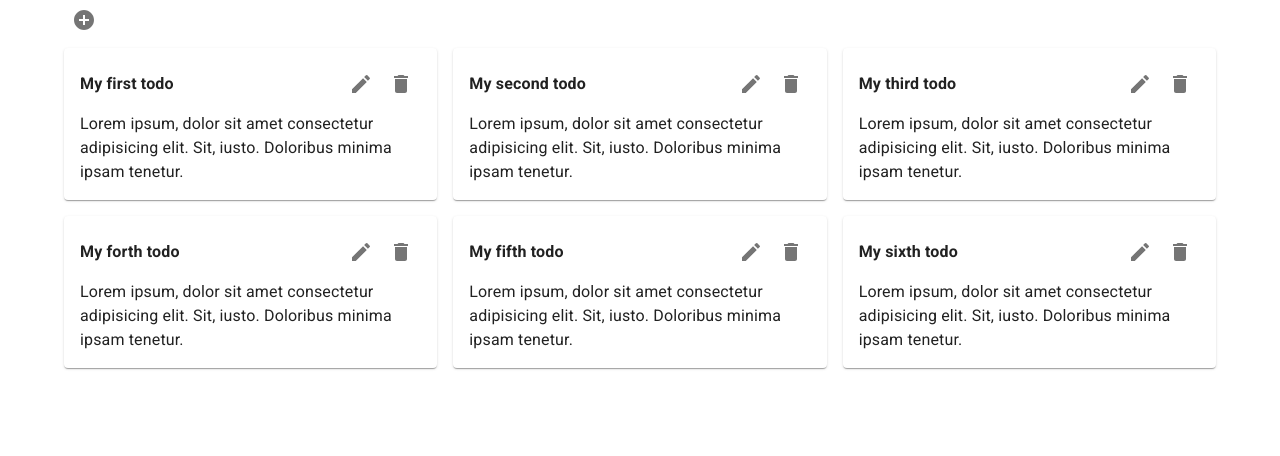
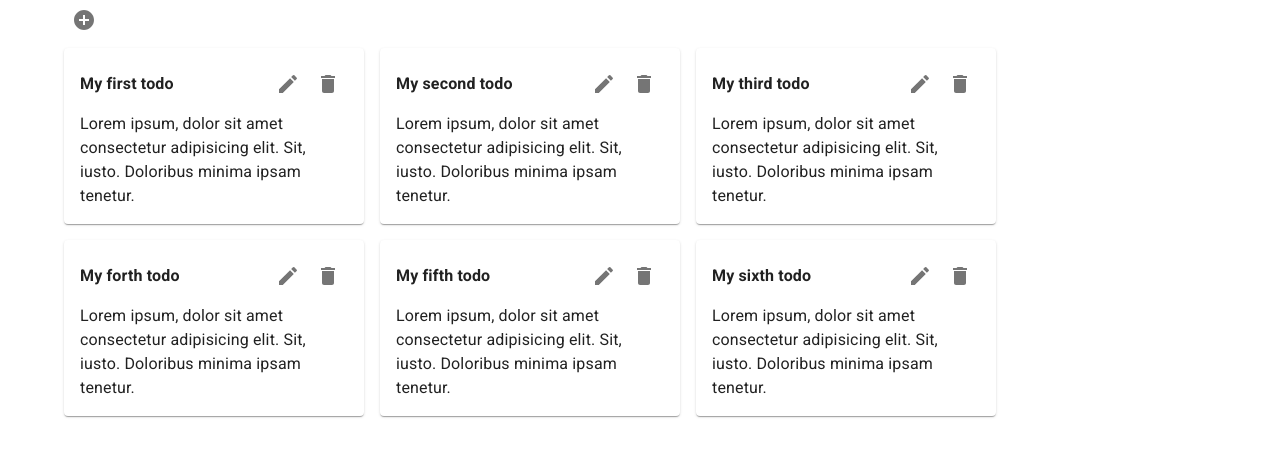
Before and after one commit to idanylomelnyk/Notify, a React (Vite) app: page / in a window 1280 px wide. Shown: the top 456 px of the page. Built offline with nearby package versions, Linux system fonts and the light colour scheme.

Commit message:
Add functionality to delete tasks

```diff
--- a/src/components/TodoItem/TodoItem.jsx
+++ b/src/components/TodoItem/TodoItem.jsx
@@ -9,9 +9,29 @@ import {
 import EditIcon from "@mui/icons-material/Edit";
 import DeleteIcon from "@mui/icons-material/Delete";
 
-export default function TodoItem({ id, title, text, complete }) {
+export default function TodoItem({
+  id,
+  title,
+  text,
+  complete,
+  todos,
+  setTodos,
+}) {
+  const deleteItem = (id) => {
+    setTodos((prev) => {
+      return prev.filter((item) => item.id !== id);
+    });
+  };
+
   return (
-    <ListItem sx={{ padding: 0, width: "300px", flexGrow: 1 }}>
+    <ListItem
+      sx={{
+        padding: 0,
+        width: "300px",
+        maxWidth: "300px",
+        flexGrow: 1,
+      }}
+    >
       <Card sx={{ padding: 2 }}>
         <Box
           sx={{
@@ -25,7 +45,11 @@ export default function TodoItem({ id, title, text, complete }) {
             <IconButton>
               <EditIcon />
             </IconButton>
-            <IconButton>
+            <IconButton
+              onClick={() => {
+                deleteItem(id);
+              }}
+            >
               <DeleteIcon />
             </IconButton>
           </Stack>
--- a/src/components/TodosList/TodosList.jsx
+++ b/src/components/TodosList/TodosList.jsx
@@ -11,6 +11,8 @@ export default function TodosList({ todos, setTodos }) {
           title={title}
           text={text}
           complete={complete}
+          todos={todos}
+          setTodos={setTodos}
         />
       ))}
     </List>
```
